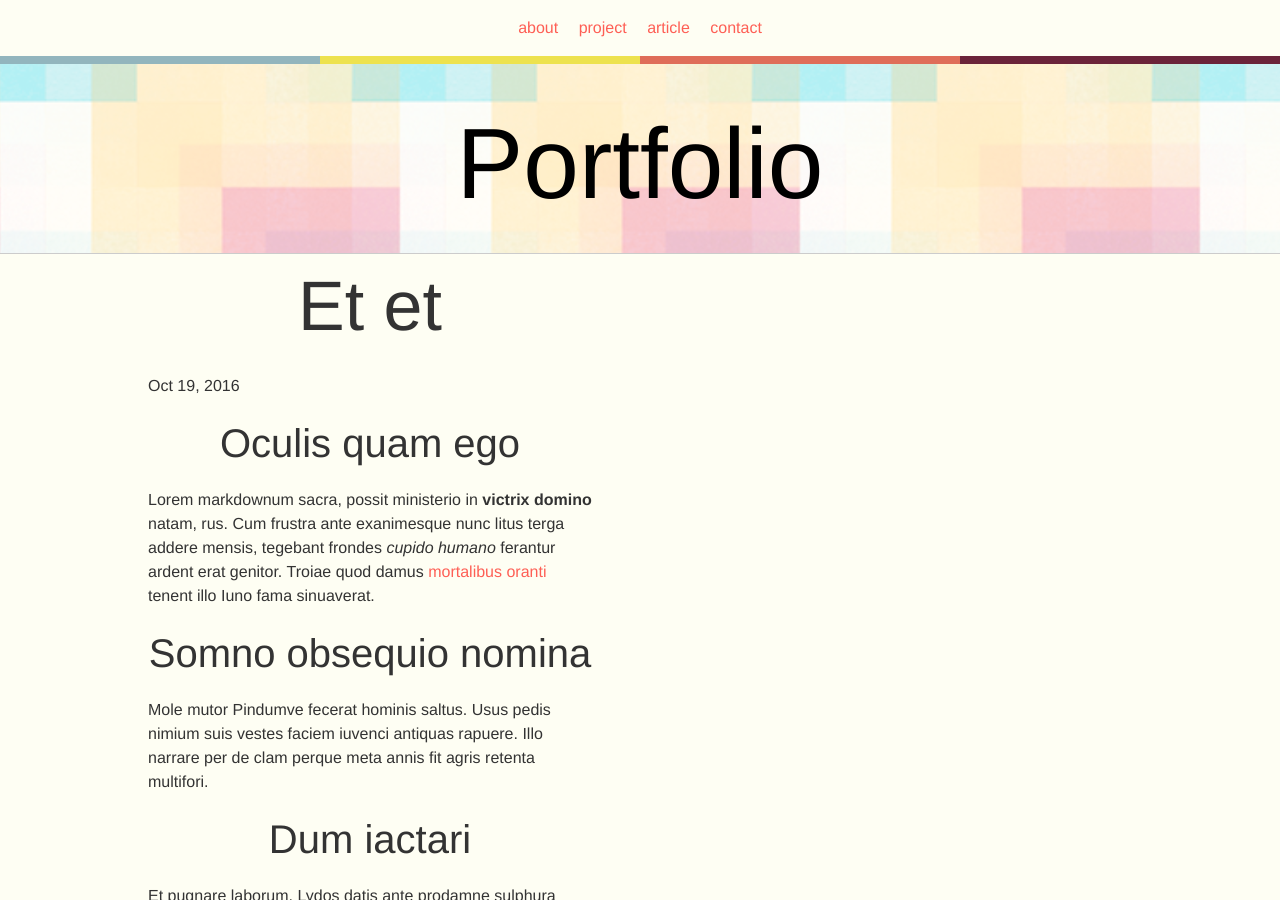
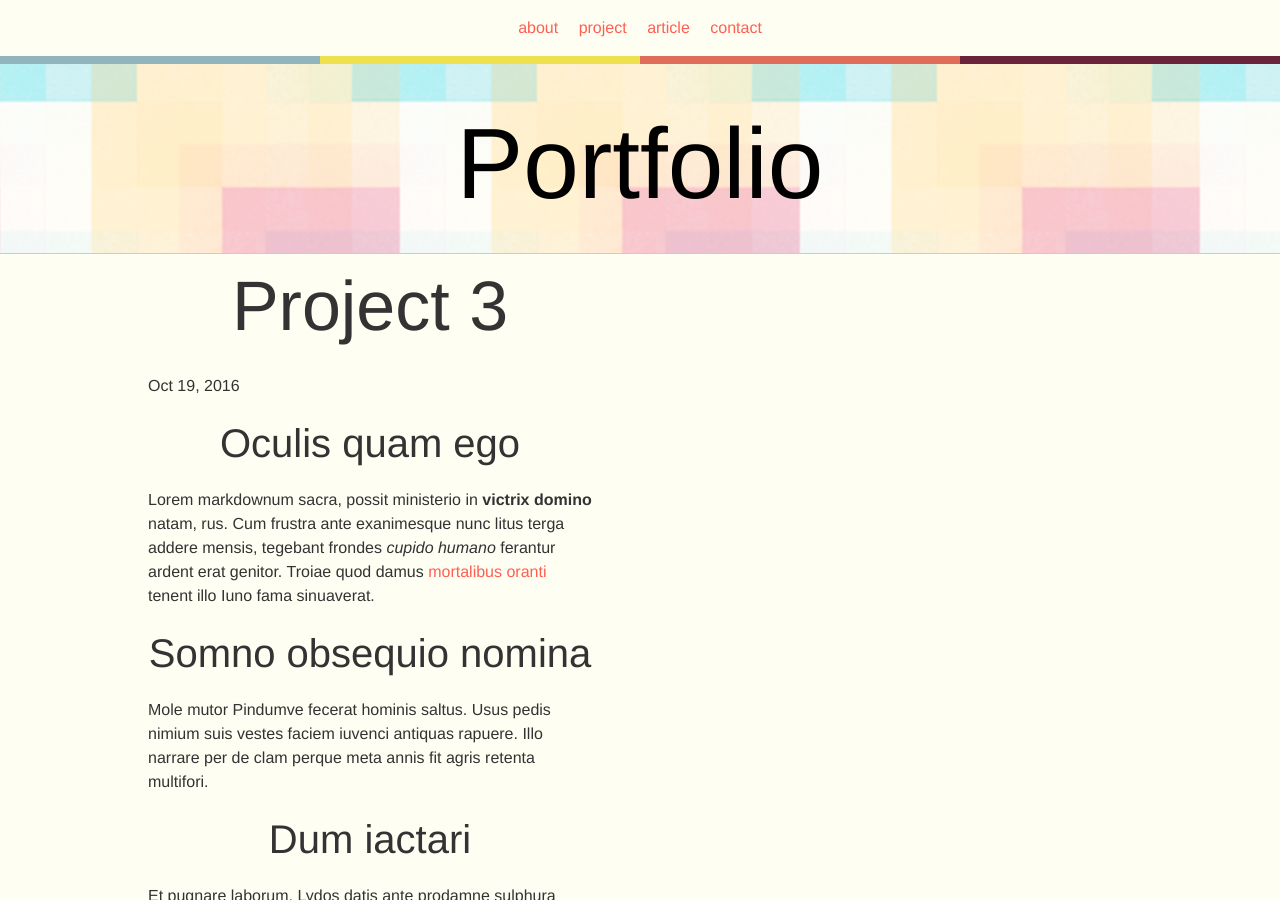
Before and after one commit to edwinchen85/portfolio, a Jekyll site: the page built from _posts/project/2016-10-20-project-3.markdown, in a window 1280 px wide and 900 px high. Built offline with Jekyll 4.4.1, drawn with Linux system fonts in a browser that asks for light colours.

Commit message:
Modify title and add front matter featured-image for image source path

```diff
--- a/_posts/project/2016-10-20-project-1.markdown
+++ b/_posts/project/2016-10-20-project-1.markdown
@@ -1,9 +1,10 @@
 ---
 layout: post
-title:  "Placuisse illa"
+title:  "Project 1"
 date:   2016-10-15 09:30:45
 categories: project
 featured: true
+featured-image: "images/project.png"
 tags: design
 ---
 
--- a/_posts/project/2016-10-20-project-2.markdown
+++ b/_posts/project/2016-10-20-project-2.markdown
@@ -1,8 +1,9 @@
 ---
 layout: post
-title:  "Metaque erat"
+title:  "Project 2"
 date:   2016-10-17 14:31:23
 categories: project
+featured-image: "images/project.png"
 tags: layout design
 ---
 
--- a/_posts/project/2016-10-20-project-3.markdown
+++ b/_posts/project/2016-10-20-project-3.markdown
@@ -1,8 +1,9 @@
 ---
 layout: post
-title:  "Et et"
+title:  "Project 3"
 date:   2016-10-19 14:31:23
 categories: project
+featured-image: "images/project.png"
 tags: code inspiration
 ---
 
```
